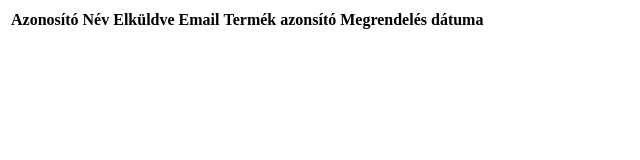
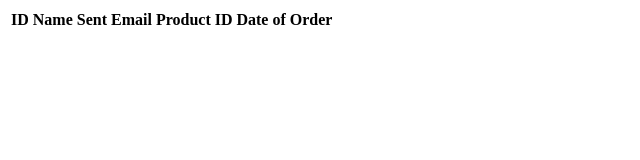
Before and after one commit to AriaBartha/Bartha-Ariana-ajax-crud, a website built with Vite: page Bartha-Ariana-ajax-crud/index.html in a window 1280 px wide. Shown: the whole page, without its empty margins (0-640 px from the left). Built offline with nearby package versions, Linux system fonts and the light colour scheme; no server answers.

Commit message:
html-ben a táblázat fejléce módosítva angol nyelvűre

```diff
--- a/Bartha-Ariana-ajax-crud/index.html
+++ b/Bartha-Ariana-ajax-crud/index.html
@@ -1,5 +1,5 @@
 <!doctype html>
-<html lang="hu">
+<html lang="en">
 
 <head>
   <meta charset="UTF-8" />
@@ -12,12 +12,12 @@
   <div id="app">
     <table>
       <thead>
-        <th>Azonosító</th>
-        <th>Név</th>
-        <th>Elküldve</th>
+        <th>ID</th>
+        <th>Name</th>
+        <th>Sent</th>
         <th>Email</th>
-        <th>Termék azonsító</th>
-        <th>Megrendelés dátuma</th>
+        <th>Product ID</th>
+        <th>Date of Order</th>
       </thead>
       <tbody id="ordersTable">
 
```
